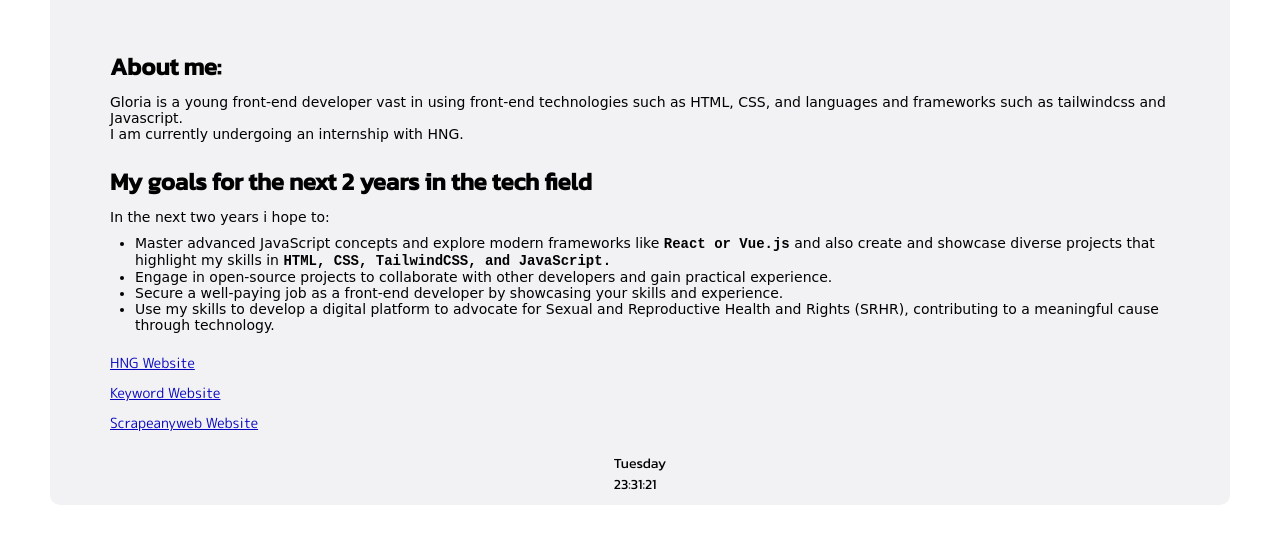
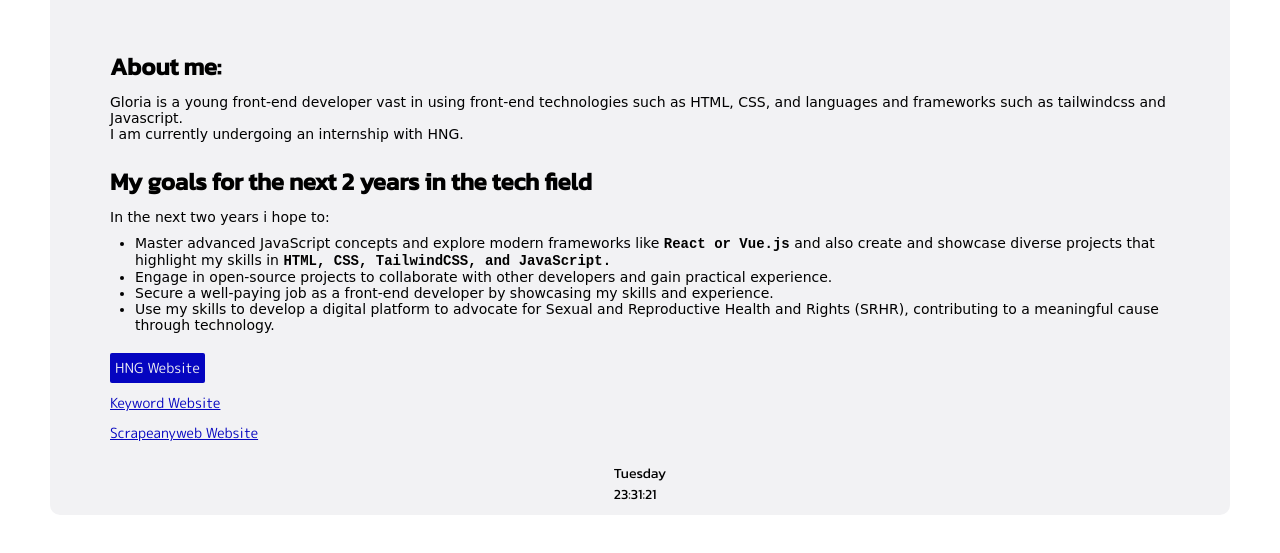
Before and after one commit to Jumai26/HNGInternship, a plain HTML site: page index.html in a window 1280 px wide. In both pictures the pointer is over the link "HNG Website". Shown: the part 247-800 px from the top of the page. Drawn offline with Linux system fonts and the light colour scheme; a web font is replaced by a local one.

Commit message:
hover design for links

```diff
--- a/index.css
+++ b/index.css
@@ -91,6 +91,15 @@ li {
     gap: 10px;
 }
 
+a:hover {
+    cursor: pointer;
+    text-decoration: none;
+    background-color: var(--blue);
+    color: var(--white);
+    padding: 5px;
+    border-radius: 2px;
+}
+
 .current-day, .current-time {
     font-family: var(--text1);
 }
--- a/index.html
+++ b/index.html
@@ -43,7 +43,7 @@
                     Engage in open-source projects to collaborate with other developers and gain practical experience.
                 </li>
                 <li>
-                    Secure a well-paying job as a front-end developer by showcasing your skills and experience.
+                    Secure a well-paying job as a front-end developer by showcasing my skills and experience.
                 </li>
                 <li>
                     Use my skills to develop a digital platform to advocate for Sexual and Reproductive Health and
```
